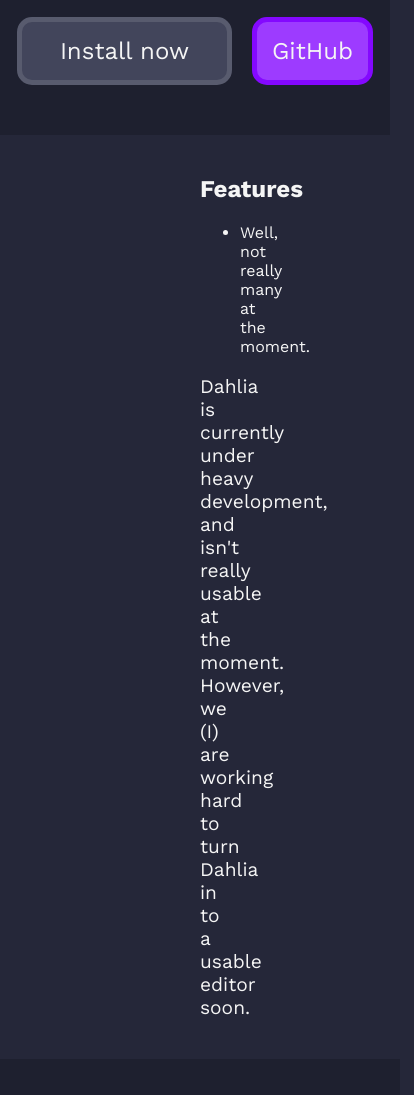
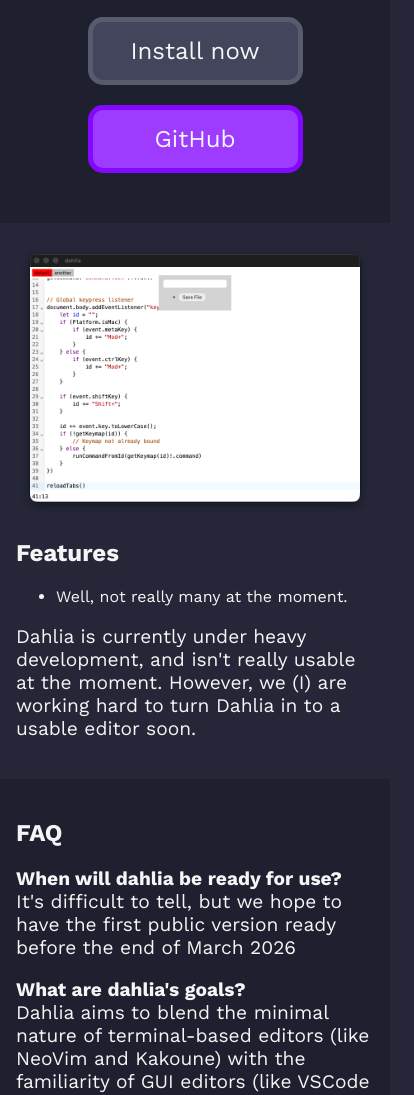
Before and after one commit to annaxiomm/dahlia, a website built with Vite: page docs/index.html in a window 390 px wide. Shown: the part 410-1505 px from the top of the page, 414 px wide, since content can reach past the window. Built offline with nearby package versions, Linux system fonts and the light colour scheme.

Commit message:
Worked on making the site responsive

```diff
--- a/docs/index.html
+++ b/docs/index.html
@@ -29,6 +29,9 @@
         </div>
     </section>
     <section id="features" class="normal">
+        <div class="screenshot-wrap">
+            <img src="assets/screenshot.png" id="screenshot" />
+        </div>
         <h1>Features</h1>
         <ul>
             <li>Well, not really many at the moment. </li>
--- a/docs/styles.css
+++ b/docs/styles.css
@@ -8,9 +8,25 @@ body, html {
     color: whitesmoke;
 }
 
+@media (max-width: 768px) {
+    .normal {
+        padding-inline: 16px !important;
+    }
+
+    #masthead-buttons {
+        flex-direction: column !important;
+        align-items: center;
+    }
+}
+
+@media (max-width: 500px) {
+    #logo {
+        justify-content: center;
+    }
+}
+
 .normal {
-    padding-left: 200px;
-    padding-right: 200px;
+    padding-inline: 200px;
 }
 
 #header {
@@ -116,12 +132,15 @@ section {
 
 #footer-list {
     text-align: center;
+    margin: 0;
+    padding: 30px;
+    list-style: none;
 }
 
 #footer-list li {
     display: inline;
-    margin: none;
-    padding: none;
+    margin: 0;
+    padding: 0;
 }
 
 #footer-list li a {
@@ -131,3 +150,13 @@ section {
 #footer-list li + li::before {
   content: " • ";
 }
+
+#screenshot {
+    display: block;
+    width: max(60vw, 100%);
+}
+
+.screenshot-wrap {
+    display: flex;
+    justify-content: center;
+}
```
Also changed, not shown: docs/assets/screenshot.png (added).
